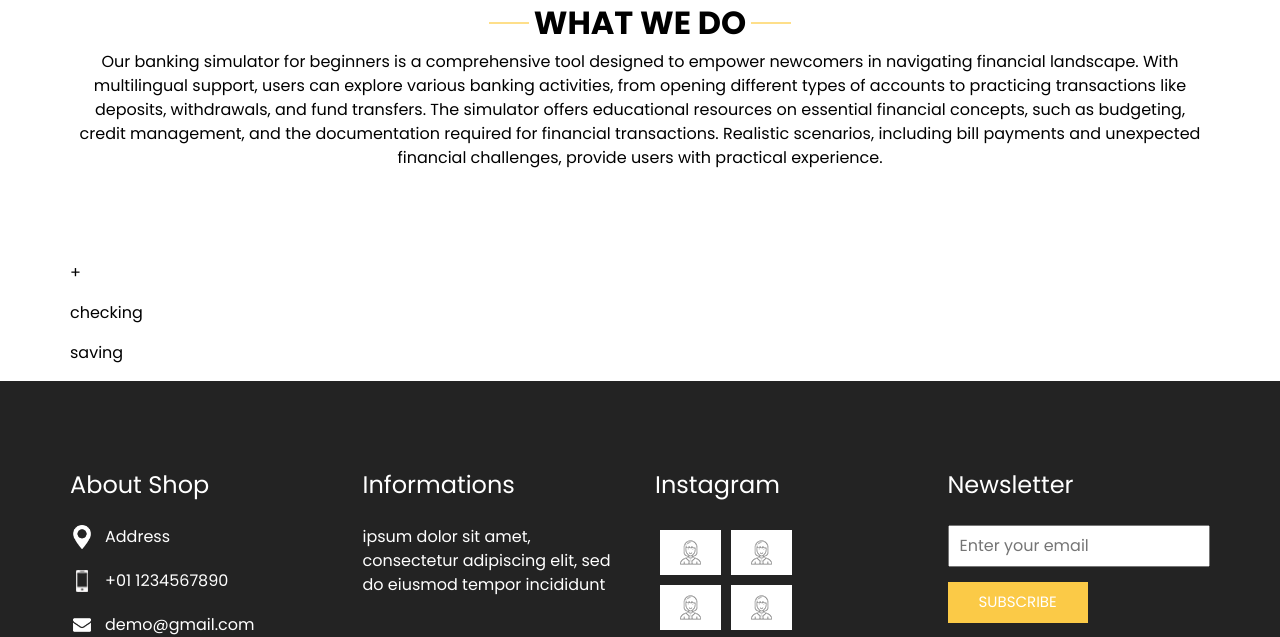
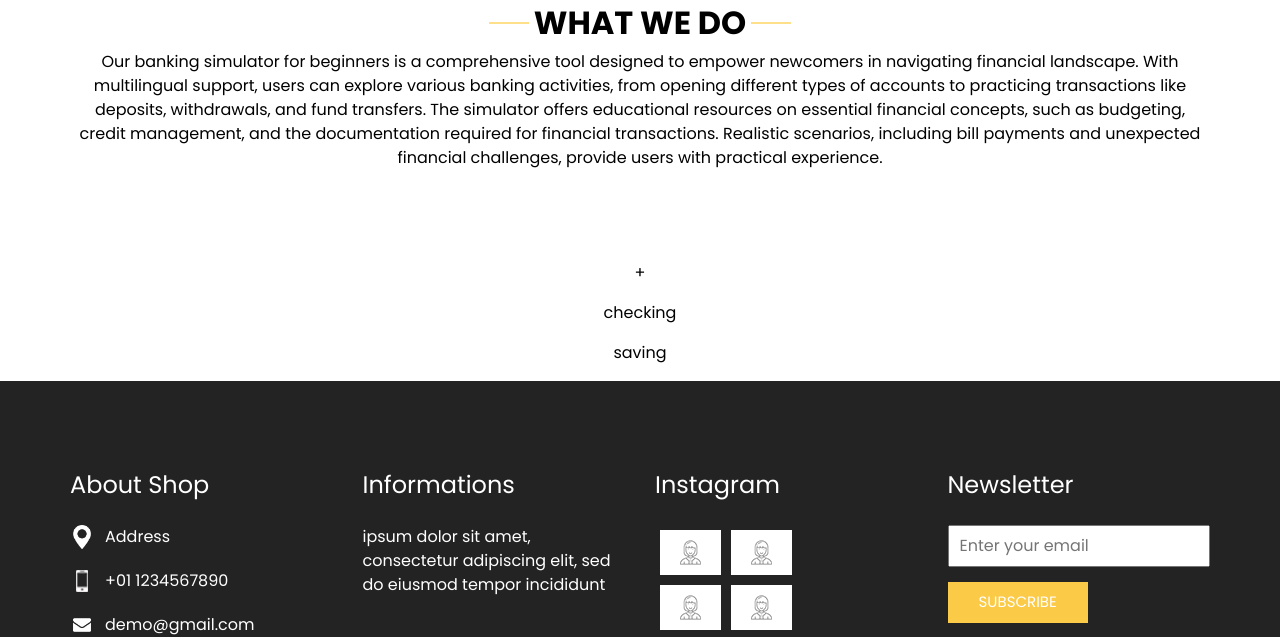
Before and after one commit to laury64368/ugaHacks9, a plain HTML site: page index.html in a window 1280 px wide. Shown: the part 871-1508 px from the top of the page. Drawn offline with nearby package versions, Linux system fonts and the light colour scheme.

Commit message:
Update style.css

```diff
--- a/css/style.css
+++ b/css/style.css
@@ -714,5 +714,19 @@ a:focus {
   float: right;
   margin-right: 10px; /* Adjust the margin as needed */
 }
+
+.create_box {
+  display: flex;
+  justify-content: center;
+}
+
+.checking_box {
+  display: flex;
+  justify-content: center;
+}
+.saving_box {
+  display: flex;
+  justify-content: center;
+}
 /* end footer section*/
 /*# sourceMappingURL=style.css.map */
```
